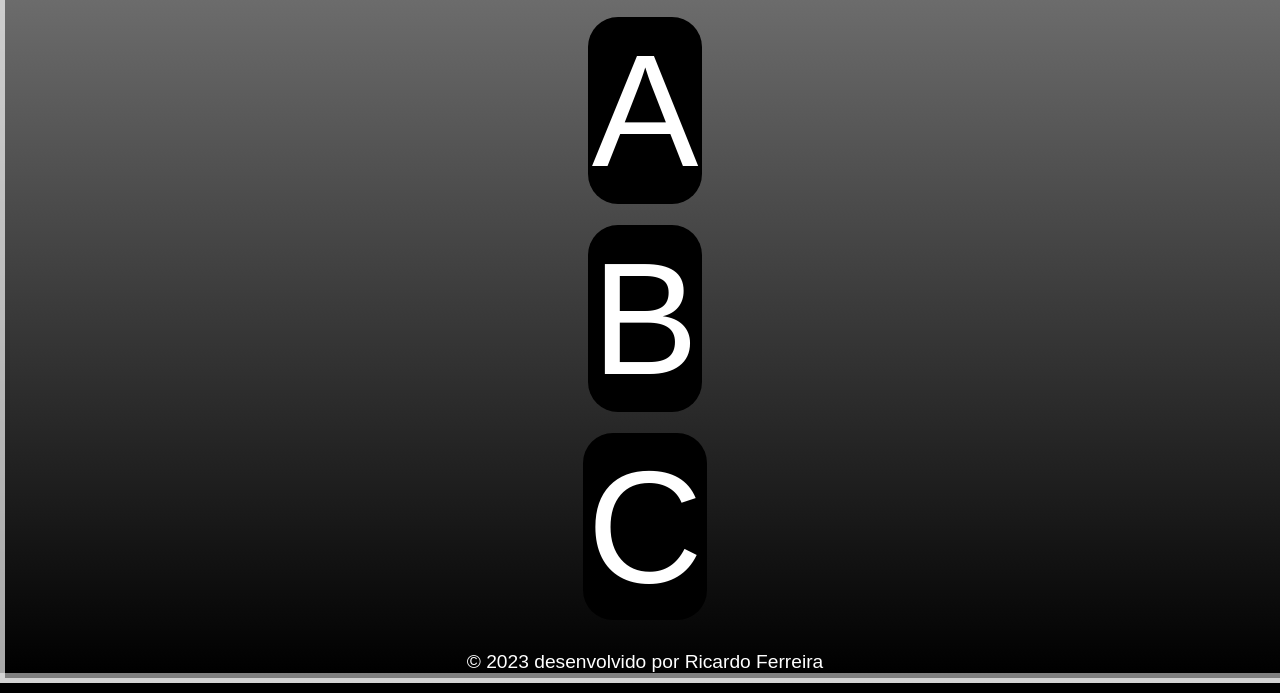
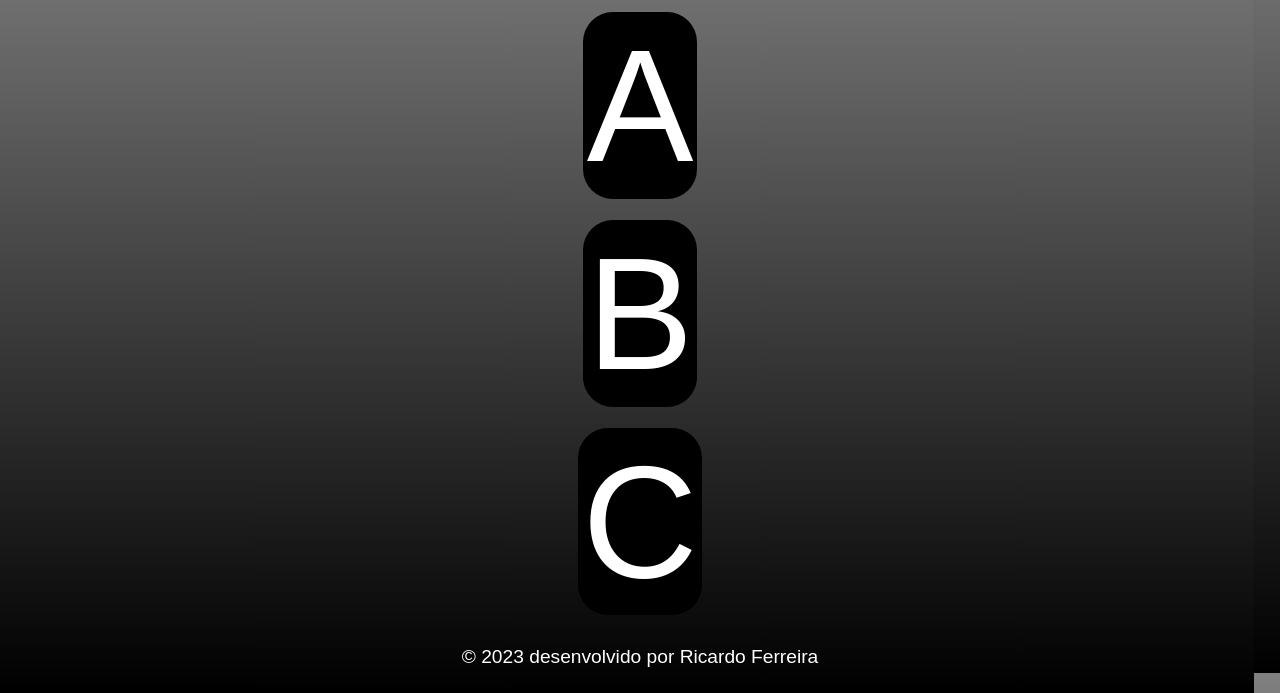
Before and after one commit to RicardoFerreira47/treino-academia, a plain HTML site: page index.html in a window 1280 px wide. Shown: the part 127-820 px from the top of the page. Drawn offline with Linux system fonts and the light colour scheme.

Commit message:
Update index.html

```diff
--- a/index.html
+++ b/index.html
@@ -22,22 +22,22 @@
         main{
             width: 100vw;
             height: 100vh;
-            border:5px solid rgba(255, 255, 255, 0.663);
-
-
 
         }
+
         main>h1{
             font-size: 3em;
             font-weight: bold;
             margin:20px;
             text-shadow: 0px 0px 5px rgba(255, 0, 0, 0.23);
         }
+
         main>p{
             font-size: 1.3em;
             font-style: oblique;
             margin-bottom: 10px;
         }
+
         nav>a{
             background-color: black;
             color: white;
@@ -56,6 +56,10 @@
             box-shadow: 0px 2px 10px rgba(255, 0, 0, 0.685);
             cursor: pointer;
 
+
+        }
+        footer{
+            margin-bottom: 20px;
 
         }
         footer>p{
```
